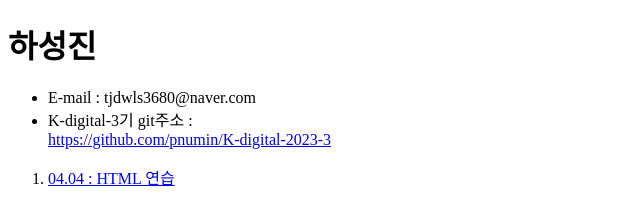
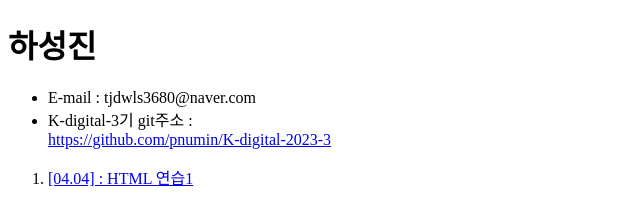
Before and after one commit to honeydanji/html, a plain HTML site: page index.html in a window 1280 px wide. Shown: the full height of the page, 0-640 px from the left. Drawn offline with Linux system fonts and the light colour scheme.

Commit message:
index수정

```diff
--- a/index.html
+++ b/index.html
@@ -14,7 +14,7 @@
         <ol>
             <li>
                 <a href="./01/01.html">
-                04.04 : HTML 연습
+                    [04.04] : HTML 연습1
                 </a>
             </li>
         </ol>
```
